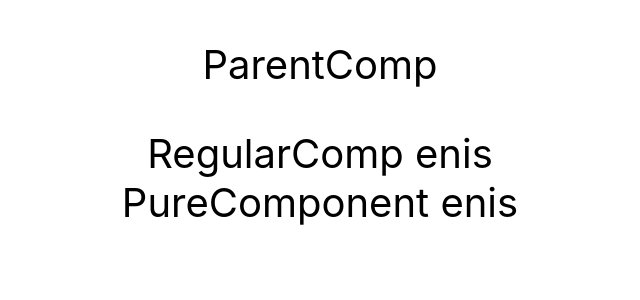
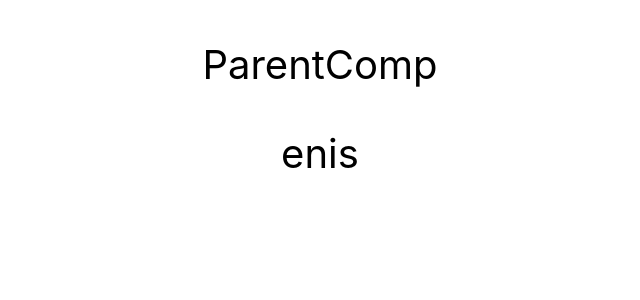
Before and after one commit to eniskastrati/reactjs-study, a React (Create React App) app in the folder reactapp/: page / in a window 1280 px wide. Shown: the top 300 px of the page, without its empty margins (320-960 px from the left). Built offline with nearby package versions, Linux system fonts and the light colour scheme.

Commit message:
#comment purecomponents in react with functional comp using memo

```diff
--- /dev/null
+++ b/reactapp/src/components/react-advanced/MemoComp.js
@@ -0,0 +1,10 @@
+import React from 'react'
+
+function MemoComp({name}) {
+    console.log('------Renderign Memo Component--------')
+  return (
+    <div>{name}</div>
+  )
+}
+
+export default React.memo(MemoComp)
--- a/reactapp/src/components/react-advanced/ParentComp.js
+++ b/reactapp/src/components/react-advanced/ParentComp.js
@@ -1,5 +1,6 @@
 import { toHaveFocus } from '@testing-library/jest-dom/dist/matchers'
 import React, { Component } from 'react'
+import MemoComp from './MemoComp'
 import PureComp from './PureComp'
 import RegularComp from './RegularComp'
 
@@ -26,8 +27,9 @@ class ParentComp extends Component {
     return (
       <div>
           <p>ParentComp</p>
-          <RegularComp name={this.state.name}/>
-          <PureComp name={this.state.name}/>
+          <MemoComp name={this.state.name}/>
+          {/* <RegularComp name={this.state.name}/>
+          <PureComp name={this.state.name}/> */}
       </div>
     )
   }
```
